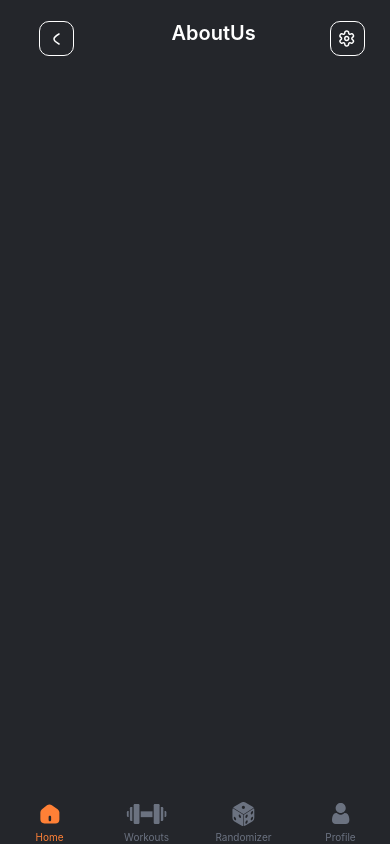
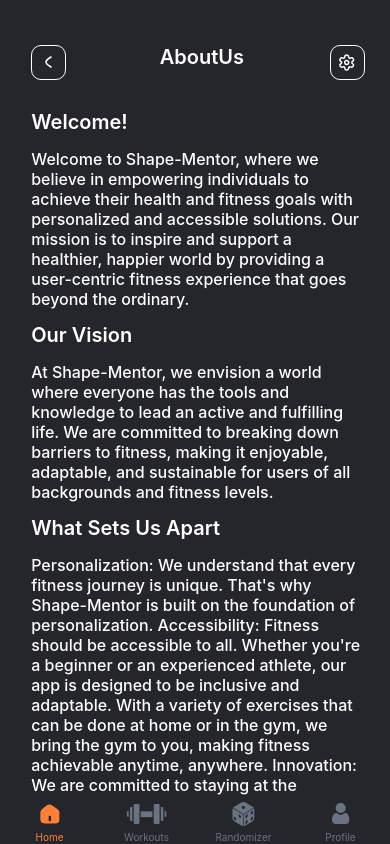
Before and after one commit to frank0170/fitness-app, a React Native app: screen /Home in a window 390 px wide. Built offline with nearby package versions, Linux system fonts and the light colour scheme.

Commit message:
AboutUs Page done

```diff
--- a/components/pages/Profile/AboutUs.js
+++ b/components/pages/Profile/AboutUs.js
@@ -7,14 +7,14 @@
 const AboutUs = () => {
     return (
         <ScrollView style={{backgroundColor:"#24262B"}}>
-            <View style={{flexDirection:"row", alignContent:"center", top:"60%"}}>
-                <TouchableOpacity style={[ProfileStyles.photoBox, {left:"10%"}]}>
+            <View style={{flexDirection:"row", alignContent:"center", top:"3%"}}>
+                <TouchableOpacity style={[ProfileStyles.photoBox, {left:"8%"}]}>
                     <View style={{flex:1, justifyContent:"center", alignItems:"center"}}>
                         <BackArrowIcon/>
                     </View>
                 </TouchableOpacity>
 
-                <Text style={{color:"#FFFFFF", fontSize:20, fontWeight:600, left:"35%"}}>AboutUs</Text>
+                <Text style={{color:"#FFFFFF", fontSize:20, fontWeight:600, left:"32%"}}>AboutUs</Text>
 
                 <TouchableOpacity style={[ProfileStyles.photoBox, {left:"54%"}]}>
                     <View style={{flex:1, justifyContent:"center", alignItems:"center"}}>
@@ -22,6 +22,24 @@
                     </View>
                 </TouchableOpacity>
             </View>
+
+            <View style={{flexDirection:"column", alignContent:"center", top:"5%", left:"8%", marginRight:"15%"}}>
+                <Text style={{color:"#FFFFFF", fontSize:20, fontWeight:600}}>Welcome!</Text>
+                <Text style={{color:"#FFFFFF", fontSize:16, fontWeight:500, top:"1%"}}>Welcome to Shape-Mentor, where we believe in empowering individuals to achieve their health and fitness goals with personalized and accessible solutions. Our mission is to inspire and support a healthier, happier world by providing a user-centric fitness experience that goes beyond the ordinary.</Text>
+                <Text style={{color:"#FFFFFF", fontSize:20, fontWeight:600, top:"2%"}}>Our Vision</Text>
+                <Text style={{color:"#FFFFFF", fontSize:16, fontWeight:500, top:"3%"}}>At Shape-Mentor, we envision a world where everyone has the tools and knowledge to lead an active and fulfilling life. We are committed to breaking down barriers to fitness, making it enjoyable, adaptable, and sustainable for users of all backgrounds and fitness levels.</Text>
+                <Text style={{color:"#FFFFFF", fontSize:20, fontWeight:600, top:"4%"}}>What Sets Us Apart</Text>
+                <Text style={{color:"#FFFFFF", fontSize:16, fontWeight:500, top:"5%"}}>Personalization: We understand that every fitness journey is unique. That's why Shape-Mentor is built on the foundation of personalization.
+Accessibility: Fitness should be accessible to all. Whether you're a beginner or an experienced athlete, our app is designed to be inclusive and adaptable. With a variety of exercises that can be done at home or in the gym, we bring the gym to you, making fitness achievable anytime, anywhere.
+Innovation: We are committed to staying at the forefront of fitness technology. Shape-Mentor incorporates the latest advancements to ensure a seamless and engaging experience. We strive to make your fitness journey both effective and enjoyable.</Text>
+                <Text style={{color:"#FFFFFF", fontSize:20, fontWeight:600, top:"6%"}}>Road Map</Text>
+                <Text style={{color:"#FFFFFF", fontSize:16, fontWeight:500, top:"7%"}}>Exciting developments lie ahead on the Shape-Mentor journey! We're thrilled to announce that by June, we'll be rolling out over 100 new exercises and workouts meticulously crafted by at least three personal trainers. This expansion aims to provide you with a diverse array of options to keep your fitness routine fresh, challenging, and aligned with your goals. At Shape-Mentor, we're committed to constantly upgrading our features to enhance your experience and ensure that you have access to the latest innovations in fitness technology.</Text>
+                <Text style={{color:"#FFFFFF", fontSize:20, fontWeight:600, top:"8%"}}>Our Team</Text>
+                <Text style={{color:"#FFFFFF", fontSize:16, fontWeight:500, top:"9%"}}>Behind Shape-Mentor is a passionate team of fitness enthusiasts and tech innovators. We are dedicated to creating a platform that not only meets but exceeds your expectations. Our collective expertise forms the backbone of a fitness app that is not just a tool but a companion on your path to wellness.</Text>
+                <Text style={{color:"#FFFFFF", fontSize:20, fontWeight:600, top:"10%"}}>Get Ready to Transform</Text>
+                <Text style={{color:"#FFFFFF", fontSize:16, fontWeight:500, top:"11%"}}>Whether you're aiming for weight loss, muscle gain, or simply improving your overall well-being, Shape-Mentor is here to support you. Join our community of like-minded individuals who are on a similar journey. Together, we'll celebrate victories, overcome challenges, and make strides towards a healthier and more vibrant life.</Text>
+                <Text style={{color:"#FFFFFF", fontSize:16, fontWeight:500, top:"12%"}}>Thank you for choosing Shape-Mentor. Let's embark on this transformative journey together!</Text>
+            </View>
         </ScrollView>
     )
 }
```
